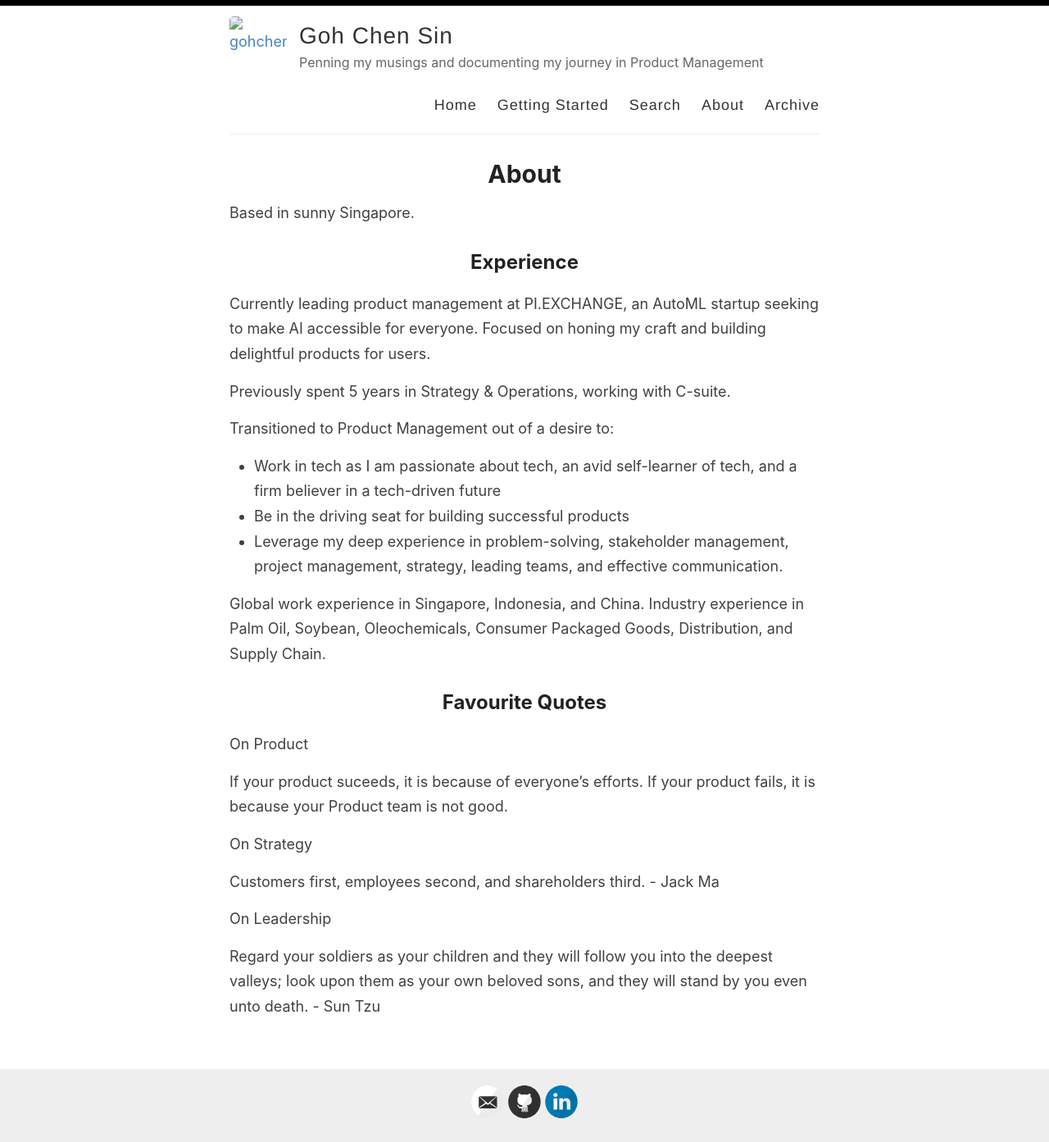
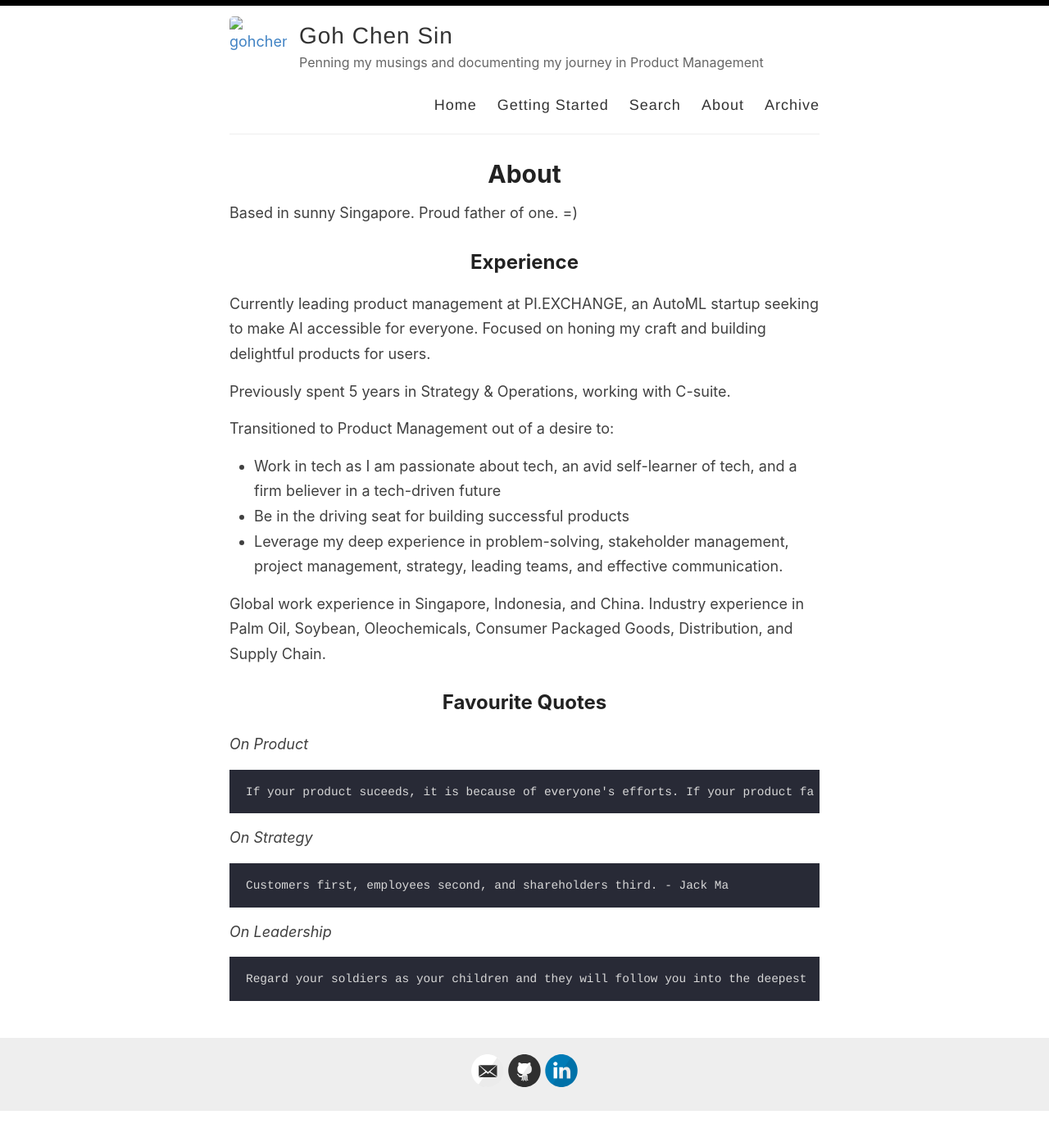
Before and after one commit to GohChenSin/gohchensin.github.io, a Jekyll site: the page built from _pages/about.md, in a window 1280 px wide. Shown: the whole page at 82% size. Built offline with Jekyll 4.4.1, drawn with Linux system fonts in a browser that asks for light colours; after the commit the page ends 1355 px from its top, so only the background shows below that.

Commit message:
Updated About page

```diff
--- a/_pages/about.md
+++ b/_pages/about.md
@@ -4,12 +4,11 @@ title: About
 permalink: /about/
 ---
 
-Based in sunny Singapore.
+Based in sunny Singapore. Proud father of one. =)
 
 ## Experience
 
-Currently leading product management at PI.EXCHANGE, an AutoML startup seeking to make AI accessible for everyone.
-Focused on honing my craft and building delightful products for users.
+Currently leading product management at PI.EXCHANGE, an AutoML startup seeking to make AI accessible for everyone. Focused on honing my craft and building delightful products for users.
 
 Previously spent 5 years in Strategy & Operations, working with C-suite.
 
@@ -18,19 +17,18 @@ Transitioned to Product Management out of a desire to:
 - Be in the driving seat for building successful products
 - Leverage my deep experience in problem-solving, stakeholder management, project management, strategy, leading teams, and effective communication.
 
-Global work experience in Singapore, Indonesia, and China.
-Industry experience in Palm Oil, Soybean, Oleochemicals, Consumer Packaged Goods, Distribution, and Supply Chain.
+Global work experience in Singapore, Indonesia, and China. Industry experience in Palm Oil, Soybean, Oleochemicals, Consumer Packaged Goods, Distribution, and Supply Chain.
 
 ## Favourite Quotes
 
-On Product
+*On Product*
 
-> If your product suceeds, it is because of everyone's efforts. If your product fails, it is because your Product team is not good.
+    If your product suceeds, it is because of everyone's efforts. If your product fails, it is because your Product team is not good.
 
-On Strategy
+*On Strategy*
 
-> Customers first, employees second, and shareholders third. - Jack Ma
+    Customers first, employees second, and shareholders third. - Jack Ma
 
-On Leadership
+*On Leadership*
 
-> Regard your soldiers as your children and they will follow you into the deepest valleys; look upon them as your own beloved sons, and they will stand by you even unto death. - Sun Tzu
+    Regard your soldiers as your children and they will follow you into the deepest valleys; look upon them as your own beloved sons, and they will stand by you even unto death. - Sun Tzu
```
